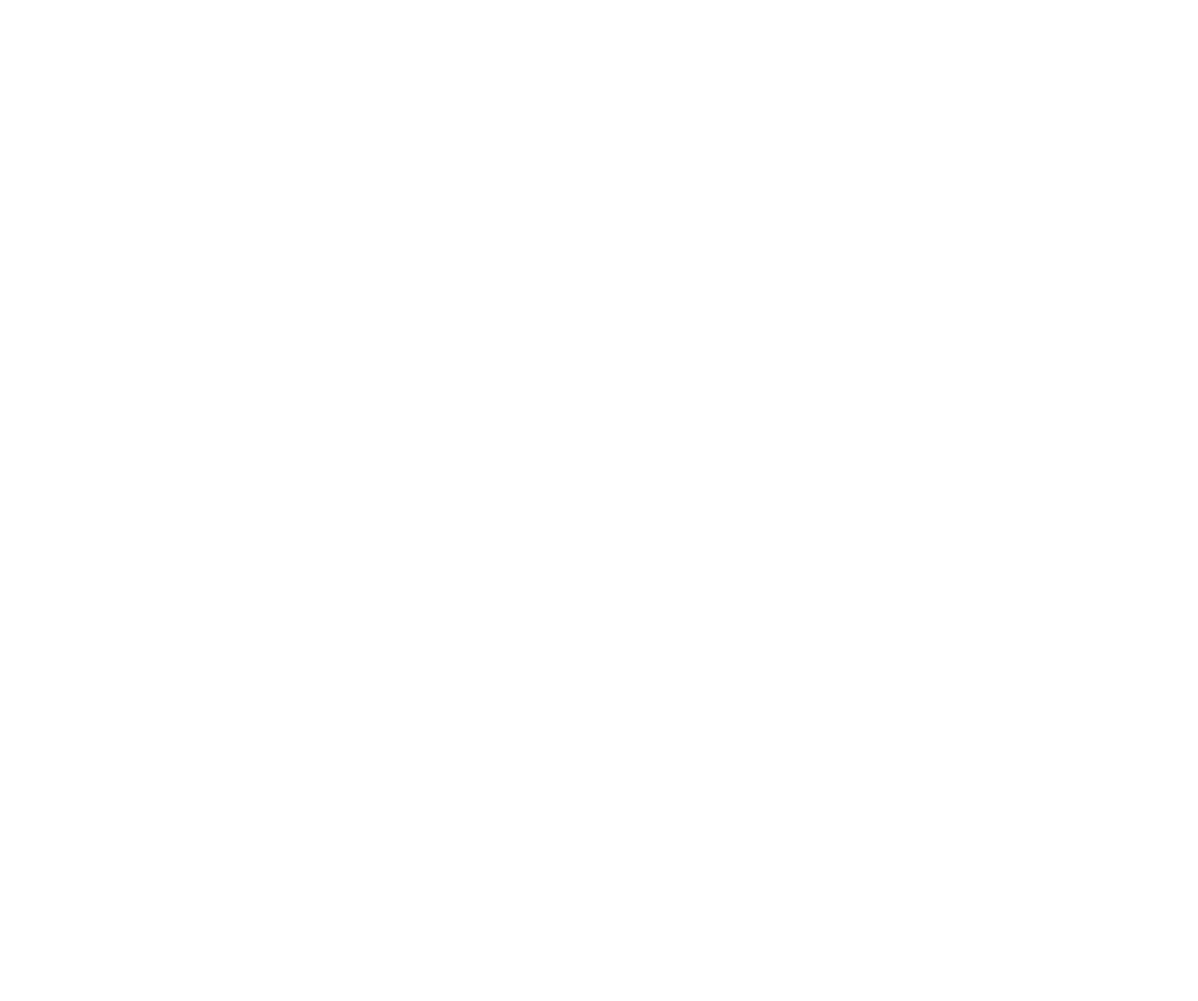
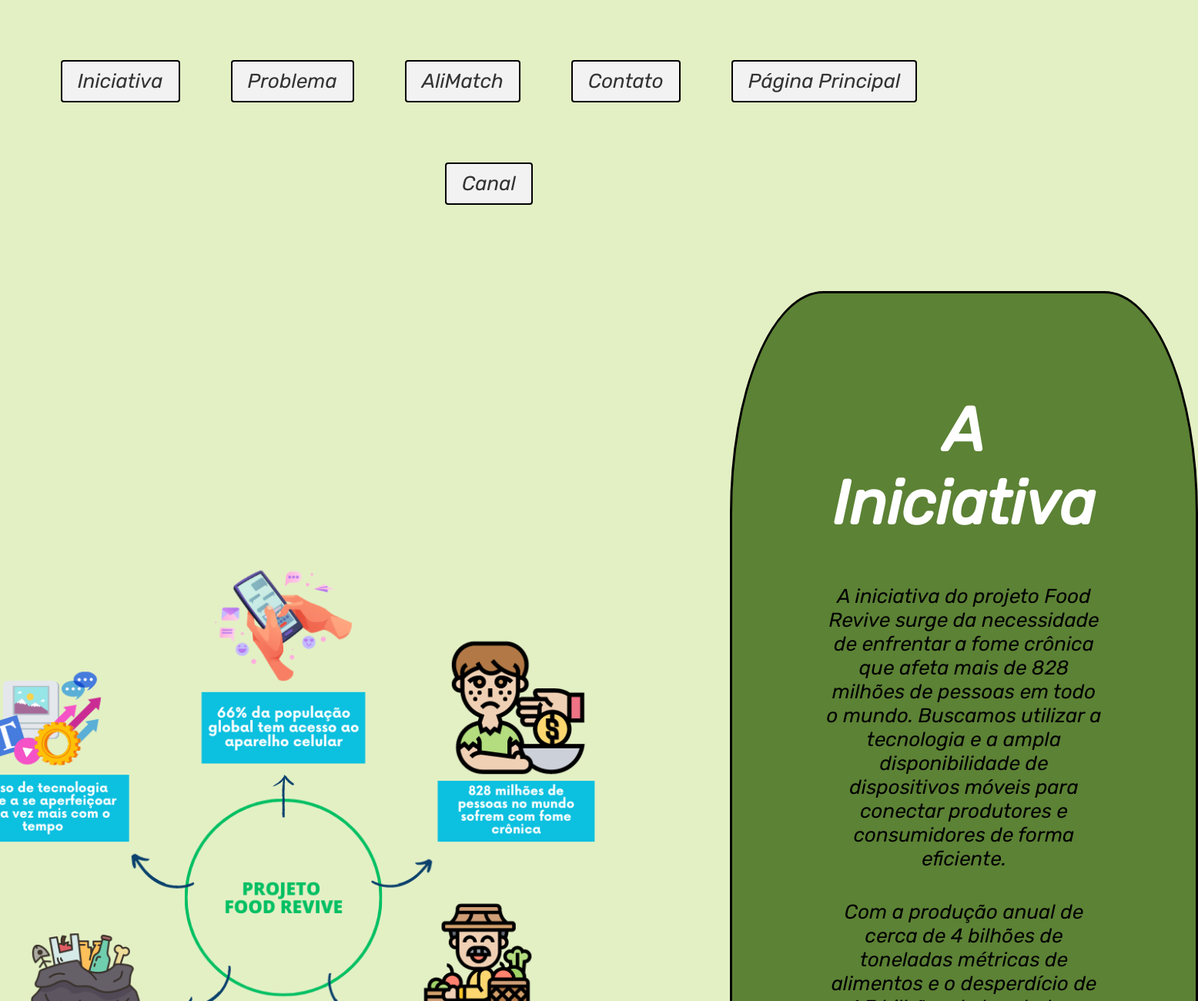
Before and after one commit to GlobalSolutionGithub/FrontEnd-GS, a plain HTML site: page global - frontEnd/pages/iniciativa.html in a window 1280 px wide. Shown: the top 1300 px of the page at 77% size, 1556 px wide, since content can reach past the window. Before the commit the page ends 800 px from the top, so only its background shows below. Drawn offline with Linux system fonts and the light colour scheme.

Commit message:
Add files via upload

```diff
--- /dev/null
+++ b/global - frontEnd/css/styleCanal.css
@@ -0,0 +1,104 @@
+@import url('https://fonts.googleapis.com/css2?family=Rubik:ital@1&display=swap');
+
+* {
+  margin: 0;
+  padding: 0;
+}
+
+body {
+  font-family: 'Rubik', sans-serif;
+  background-color: #e3f0c4;
+}
+
+.container {
+  display: flex;
+  justify-content: center;
+  align-items: center;
+  text-align: center;
+}
+
+.logo {
+  text-align: center;
+  margin: 0 4em;
+  border: 2px ;
+  align-items: center;
+}
+
+.texto {
+  text-align: center;
+  background-color: #f9f9f9;
+  padding: 120px;
+  background-color: #5c8235;
+  width: 40%;
+  max-width: 800px;
+  margin: 7em auto;
+  border-radius: 20%;
+  border: 3px solid black;
+}
+
+.titulo {
+  font-size: 5em;
+  padding: 10px;
+  color: #fff;
+  margin-bottom: 10px;
+}
+
+.paragrafo {
+  font-size: 26px;
+}
+
+.imagem {
+  width: 650px;
+  margin: 0 1em;
+  margin-left: 5em;
+}
+
+.menu_nav {
+  text-align: center;
+}
+
+nav ul {
+  list-style: none;
+  padding: 0;
+  margin: 0;
+}
+
+nav li {
+  display: inline-block;
+  margin-right: 10px;
+}
+
+nav a {
+  display: inline-block;
+  padding: 10px 20px;
+  background-color: #f2f2f2;
+  color: #333;
+  font-size: 26px;
+  margin: 0 1em;
+  text-decoration: none;
+  border: 2px solid black;
+  border-radius: 4px;
+  margin-top: 3em;
+}
+
+a:hover {
+  background-color: #5c8235;
+}
+
+.redes1{
+  list-style-type: none;
+  padding: 0;
+}
+
+.lista1{
+  text-align: center;
+  padding: 10px 20px;
+  background-color: #f2f2f2;
+  color: #333;
+  font-size: 26px;
+  margin-left: 5em;
+  text-decoration: none;
+  border: 2px solid black;
+  border-radius: 4px;
+  margin-top: 3em;
+}
--- /dev/null
+++ b/global - frontEnd/css/styleIniciativa.css
@@ -0,0 +1,86 @@
+@import url('https://fonts.googleapis.com/css2?family=Rubik:ital@1&display=swap');
+
+* {
+  margin: 0;
+  padding: 0;
+}
+
+body {
+  font-family: 'Rubik', sans-serif;
+  background-color: #e3f0c4;
+}
+
+.container {
+  display: flex;
+  justify-content: center;
+  align-items: center;
+  text-align: center;
+}
+
+.logo {
+  text-align: center;
+  margin: 0 4em;
+  border: 2px ;
+  align-items: center;
+}
+
+.texto {
+  text-align: center;
+  background-color: #f9f9f9;
+  padding: 120px;
+  background-color: #5c8235;
+  width: 40%;
+  max-width: 800px;
+  margin: 7em auto;
+  border-radius: 20%;
+  border: 3px solid black;
+}
+
+.titulo {
+  font-size: 5em;
+  padding: 10px;
+  color: #fff;
+  margin-bottom: 10px;
+}
+
+.paragrafo {
+  font-size: 26px;
+}
+
+.imagem {
+  width: 1000px;
+  margin: 0 1em;
+  margin-left: 5em;
+}
+
+.menu_nav {
+  text-align: center;
+}
+
+nav ul {
+  list-style: none;
+  padding: 0;
+  margin: 0;
+}
+
+nav li {
+  display: inline-block;
+  margin-right: 10px;
+}
+
+nav a {
+  display: inline-block;
+  padding: 10px 20px;
+  background-color: #f2f2f2;
+  color: #333;
+  font-size: 26px;
+  margin: 0 1em;
+  text-decoration: none;
+  border: 2px solid black;
+  border-radius: 4px;
+  margin-top: 3em;
+}
+
+a:hover {
+  background-color: #5c8235;
+}
--- /dev/null
+++ b/global - frontEnd/pages/canal.html
@@ -0,0 +1,53 @@
+<!DOCTYPE html>
+<html lang="pt-br">
+  <head>
+    <meta charset="UTF-8" />
+    <meta http-equiv="X-UA-Compatible" content="IE=edge" />
+    <meta name="viewport" content="width=device-width, initial-scale=1.0" />
+    <title>Canal</title>
+    <link rel="stylesheet" href="../css/styleCanal.css" type="text/css" />
+  </head>
+  <body>
+    <div class="menu_nav">
+      <nav>
+        <ul>
+          <li><a href="../index.html"> Página Principal</a></li>
+          <li><a href="../pages/iniciativa.html"> Iniciativa</a></li>
+          <li><a href="../pages/problema.html"> Problema</a></li>
+          <li><a href="../pages/alimatch.html"> AliMatch</a></li>
+          <li><a href="../pages/contato.html"> Contato</a></li>
+          <li><a href="../pages/canal.html"> Canal</a></li>
+        </ul>
+      </nav>
+    </div>
+
+    <div class="container">
+        <div class="redes">
+            <ul class="redes1">
+                <li class="lista1"><a href="https://www.facebook.com">Facebook</a></li>
+                <li class="lista1"><a href="https://www.twitter.com">Twitter</a></li>
+                <li class="lista1"><a href="https://www.instagram.com">Instagram</a></li>
+                <li class="lista1"><a href="https://www.youtube.com">YouTube</a></li>
+            </ul>
+
+
+        </div>
+
+      <div class="texto">
+        <h3 class="titulo">Nosso Canal</h3>
+        <br />
+        <br />
+        <p class="paragrafo">
+          Acompanhe nosso canal no YouTube e fique por dentro de tudo em
+          primeira mão, tornando o espectador mais próximo de nós. Juntos, vamos acabar com a fome!
+        </p>
+        <br />
+        <br />
+        <p class="paragrafo">
+          Seja parte ativa do projeto Food Revive e compreenda melhor nossa
+          missão através das nossas redes sociais.
+        </p>
+      </div>
+    </div>
+  </body>
+</html>
--- a/global - frontEnd/pages/iniciativa.html
+++ b/global - frontEnd/pages/iniciativa.html
@@ -0,0 +1,56 @@
+<!DOCTYPE html>
+<html lang="pt-br">
+  <head>
+    <meta charset="UTF-8" />
+    <meta http-equiv="X-UA-Compatible" content="IE=edge" />
+    <meta name="viewport" content="width=device-width, initial-scale=1.0" />
+    <title>Iniciativa</title>
+    <link rel="stylesheet" href="../css/styleIniciativa.css" type="text/css" />
+  </head>
+  <body>
+    <div class="menu_nav">
+      <nav>
+        <ul>
+          <li><a href="../pages/iniciativa.html"> Iniciativa</a></li>
+          <li><a href="../pages/problema.html"> Problema</a></li>
+          <li><a href="../pages/alimatch.html"> AliMatch</a></li>
+          <li><a href="../pages/contato.html"> Contato</a></li>
+          <li><a href="../index.html"> Página Principal</a></li>
+          <li><a href="../pages/canal.html"> Canal</a></li>
+        </ul>
+      </nav>
+    </div>
+
+    <div class="container">
+      <div class="logo">
+        <img
+          src="../images/iniciativa.png"
+          alt="Logo do AliMatch"
+          class="imagem"
+        />
+      </div>
+      <div class="texto">
+        <h3 class="titulo">A Iniciativa</h3>
+        <br />
+        <br />
+        <p class="paragrafo">
+          A iniciativa do projeto Food Revive surge da necessidade de enfrentar
+          a fome crônica que afeta mais de 828 milhões de pessoas em todo o
+          mundo. Buscamos utilizar a tecnologia e a ampla disponibilidade de
+          dispositivos móveis para conectar produtores e consumidores de forma
+          eficiente.
+        </p>
+        <br />
+        <br />
+        <p class="paragrafo">
+          Com a produção anual de cerca de 4 bilhões de toneladas métricas de
+          alimentos e o desperdício de 1,3 bilhões de toneladas, reconhecemos a
+          importância de estabelecer uma plataforma que possibilite a ligação
+          direta entre aqueles que têm excedentes e aqueles que buscam alimentos
+          acessíveis. Nosso objetivo é criar uma solução inovadora que beneficie
+          a todos, combatendo a fome e reduzindo o desperdício de alimentos.
+        </p>
+      </div>
+    </div>
+  </body>
+</html>
```
Also changed, not shown: global - frontEnd/css/styleContato.css (+7 -0 lines), global - frontEnd/index.html (+1 -1 lines), global - frontEnd/js/scriptContato.js (added, +64 -0 lines), global - frontEnd/pages/alimatch.html (+5 -5 lines), global - frontEnd/pages/contato.html (+8 -7 lines), global - frontEnd/pages/problema.html (+5 -5 lines), global - frontEnd/css/styleMenu.css (line endings or trailing spaces), global - frontEnd/images/iniciativa.png (added), global - frontEnd/images/videoYT.jpg (added).
